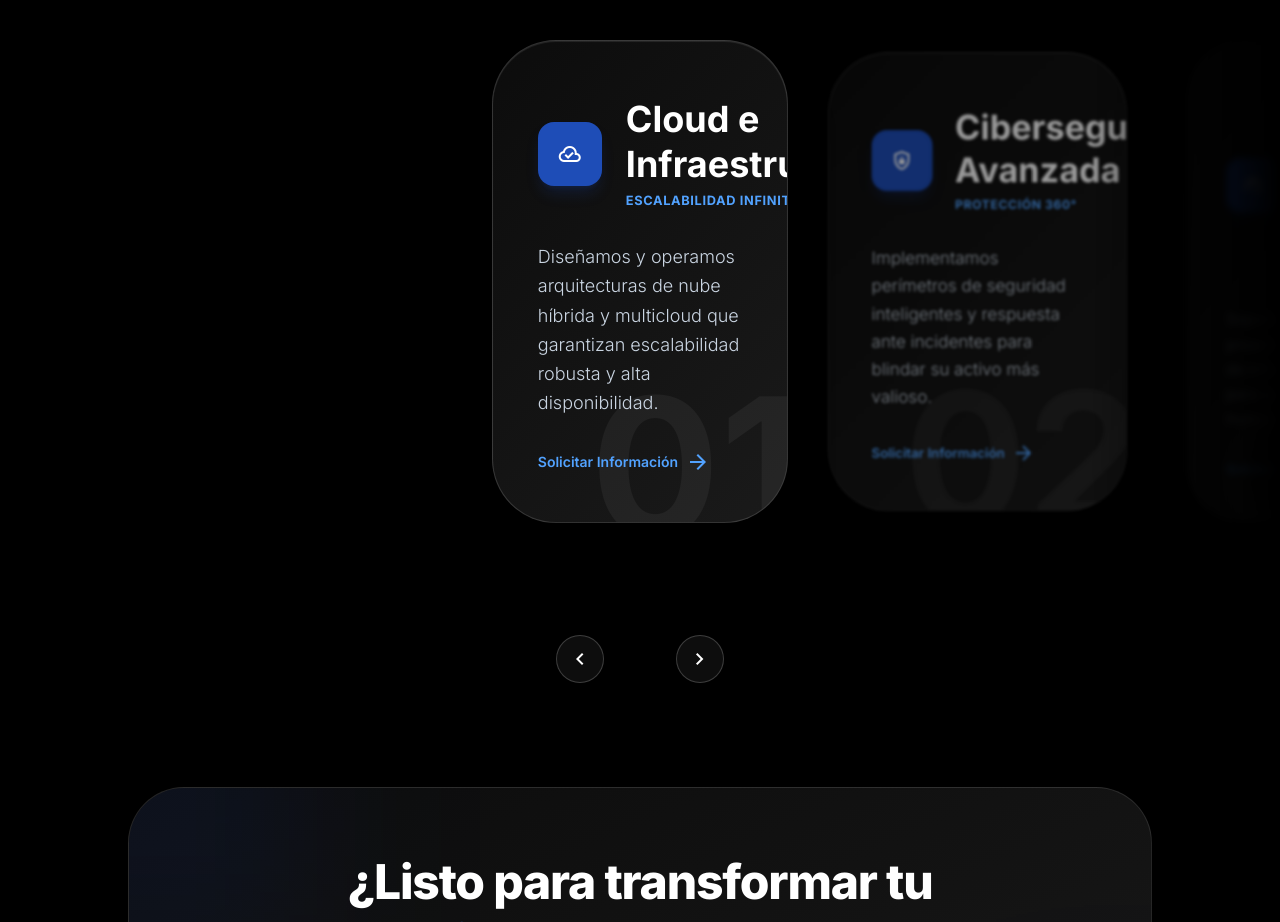
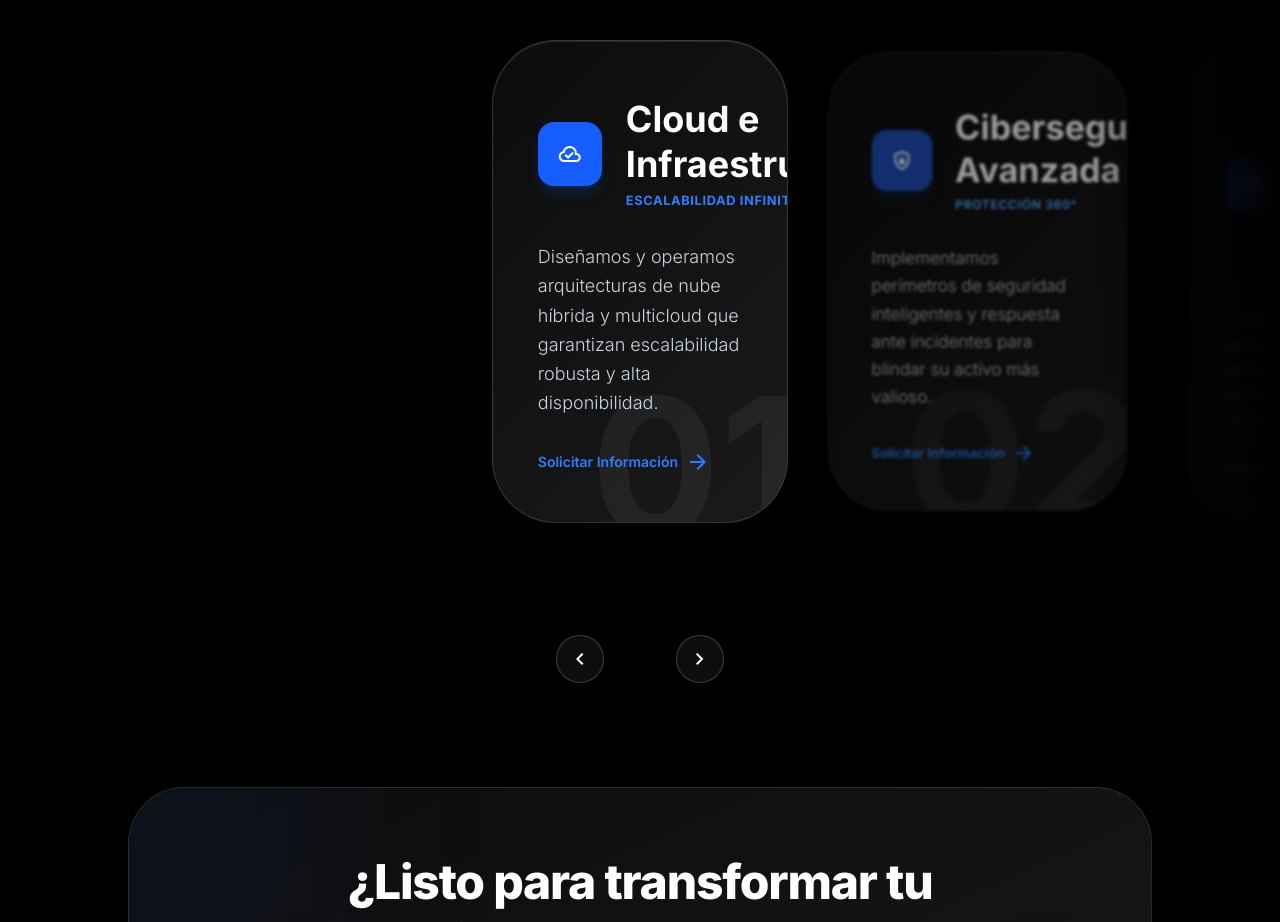
Before and after one commit to Rod1202/luatec-web, an Astro site: page / in a window 1280 px wide. Shown: the part 1800-2722 px from the top of the page. Built offline with nearby package versions, Linux system fonts and the light colour scheme; Astro itself is replaced by a stand-in of ours.

Commit message:
Cambiar tonos de azul

```diff
--- a/src/components/soluciones/SolutionsCarousel.astro
+++ b/src/components/soluciones/SolutionsCarousel.astro
@@ -17,12 +17,12 @@ import { Icon } from 'astro-icon/components';
 
         <div class="relative z-10 flex flex-col h-full">
           <div class="flex flex-col md:flex-row md:items-center gap-6 mb-8">
-            <div class="w-16 h-16 bg-[#1e4db7] rounded-2xl flex items-center justify-center shrink-0 shadow-lg shadow-[#1e4db7]/20">
+            <div class="w-16 h-16 bg-blue-600 rounded-2xl flex items-center justify-center shrink-0 shadow-lg shadow-blue-600/20">
               <span class="material-symbols-outlined text-white text-3xl">cloud_done</span>
             </div>
             <div class="flex flex-col">
               <h3 class="text-2xl md:text-4xl font-bold text-white leading-tight">Cloud e Infraestructura</h3>
-              <p class="text-[0.7rem] md:text-[0.8rem] font-bold uppercase tracking-wider text-blue-400 mt-1">Escalabilidad Infinita</p>
+              <p class="text-[0.7rem] md:text-[0.8rem] font-bold uppercase tracking-wider text-blue-500 mt-1">Escalabilidad Infinita</p>
             </div>
           </div>
 
@@ -30,7 +30,7 @@ import { Icon } from 'astro-icon/components';
             Diseñamos y operamos arquitecturas de nube híbrida y multicloud que garantizan escalabilidad robusta y alta disponibilidad.
           </p>
 
-          <a href="/formulario" class="card-link inline-flex items-center gap-2 text-sm font-semibold text-blue-400 no-underline transition-all hover:gap-3">
+          <a href="/formulario" class="card-link inline-flex items-center gap-2 text-sm font-semibold text-blue-500 no-underline transition-all hover:gap-3">
             Solicitar Información <span class="material-symbols-outlined text-sm">arrow_forward</span>
           </a>
         </div>
@@ -55,7 +55,7 @@ import { Icon } from 'astro-icon/components';
             Implementamos perímetros de seguridad inteligentes y respuesta ante incidentes para blindar su activo más valioso.
           </p>
 
-          <a href="/formulario" class="card-link inline-flex items-center gap-2 text-sm font-semibold text-blue-400 no-underline transition-all hover:gap-3">
+          <a href="/formulario" class="card-link inline-flex items-center gap-2 text-sm font-semibold text-blue-500 no-underline transition-all hover:gap-3">
             Solicitar Información <span class="material-symbols-outlined text-sm">arrow_forward</span>
           </a>
         </div>
@@ -80,7 +80,7 @@ import { Icon } from 'astro-icon/components';
             Soporte técnico proactivo y gestión de infraestructura para que su negocio nunca se detenga.
           </p>
 
-          <a href="/formulario" class="card-link inline-flex items-center gap-2 text-sm font-semibold text-blue-400 no-underline transition-all hover:gap-3">
+          <a href="/formulario" class="card-link inline-flex items-center gap-2 text-sm font-semibold text-blue-500 no-underline transition-all hover:gap-3">
             Solicitar Información <span class="material-symbols-outlined text-sm">arrow_forward</span>
           </a>
         </div>
@@ -105,7 +105,7 @@ import { Icon } from 'astro-icon/components';
             Alineamos la tecnología con sus objetivos de negocio mediante planificación estratégica.
           </p>
 
-          <a href="/formulario" class="card-link inline-flex items-center gap-2 text-sm font-semibold text-blue-400 no-underline transition-all hover:gap-3">
+          <a href="/formulario" class="card-link inline-flex items-center gap-2 text-sm font-semibold text-blue-500 no-underline transition-all hover:gap-3">
             Solicitar Información <span class="material-symbols-outlined text-sm">arrow_forward</span>
           </a>
         </div>
```
